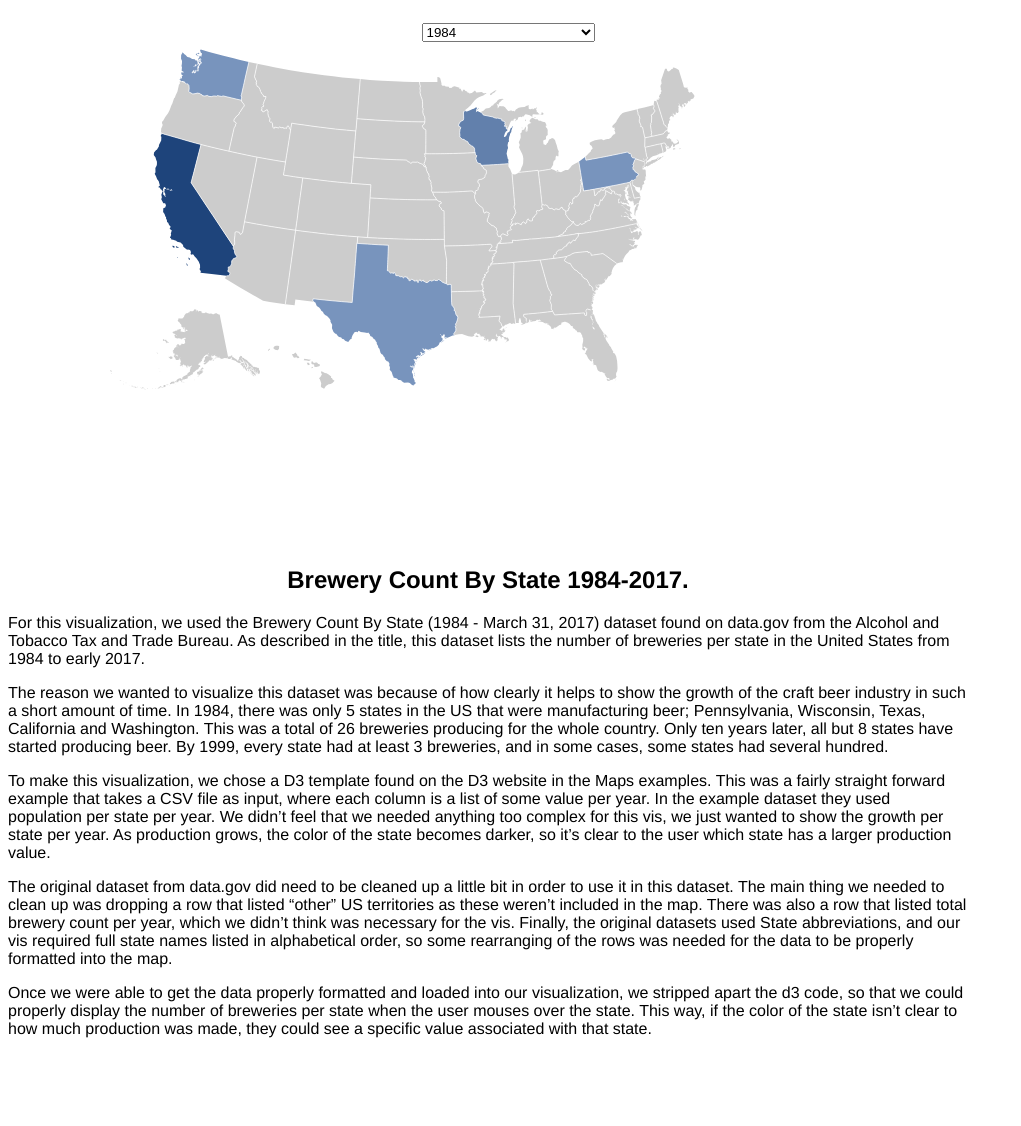
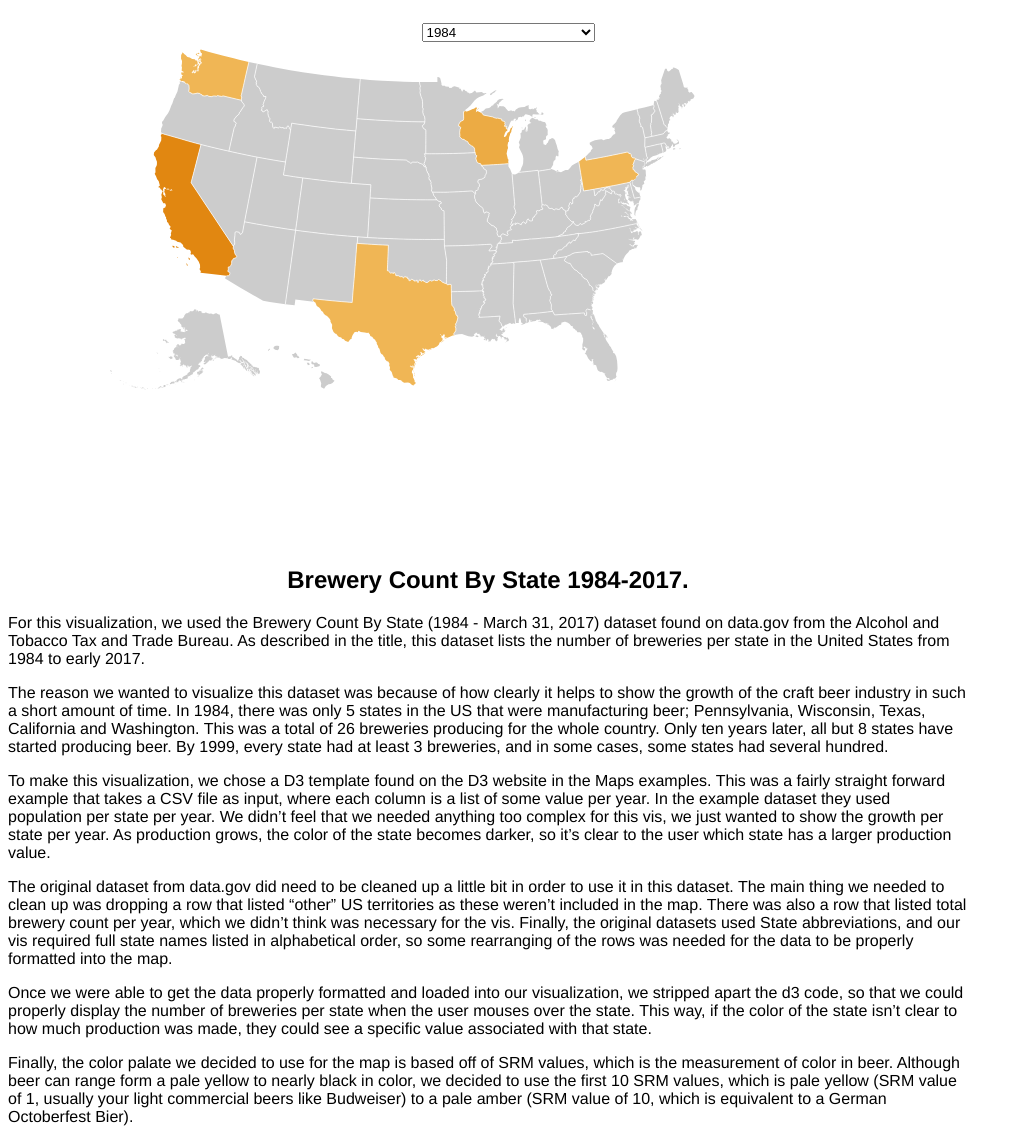
Before and after one commit to IanMFraser/CSc59969_Beer_Visualizations, a website: page src/index.html in a window 1280 px wide. Shown: the part 5-1131 px from the top of the page, without its empty margins (0-1021 px from the left). Before the commit the page ends 1043 px from the top, so only its background shows below. Drawn offline with nearby package versions, Linux system fonts and the light colour scheme.

Commit message:
changed color palate to match SRM values

```diff
--- a/src/index.html
+++ b/src/index.html
@@ -55,6 +55,13 @@
         state. This way, if the color of the state isn’t clear to how much
         production was made, they could see a specific value associated with that
         state.</p>
+      <p>Finally, the color palate we decided to use for the map is based off of SRM
+        values, which is the measurement of color in beer. Although beer can range form
+        a pale yellow to nearly black in color, we decided to use the first 10 SRM values,
+        which is pale yellow (SRM value of 1, usually your light commercial beers like
+        Budweiser) to a pale amber (SRM value of 10, which is equivalent to a German
+        Octoberfest Bier).
+      </p>
     </div>
     <script src="scripts/map.js"></script>
   </body>
--- a/src/scripts/map.js
+++ b/src/scripts/map.js
@@ -1,7 +1,7 @@
 // US map showing brewery count per state between 1984 and 2017
 
 d3.csv("../data/brewery_count_by_state_1984_2017.csv", function(err, data) {
-    let config = {"color1":"#d3e5ff","color2":"#08306B","stateDataColumn":"state","defaultValue":"1984","state":"state"};
+    let config = {"color1":"#FFE699","color2":"#DE7C00","stateDataColumn":"state","defaultValue":"1984","state":"state"};
     const WIDTH = 800,
           HEIGHT = 500,
           COLOR_COUNTS = 9,
```
